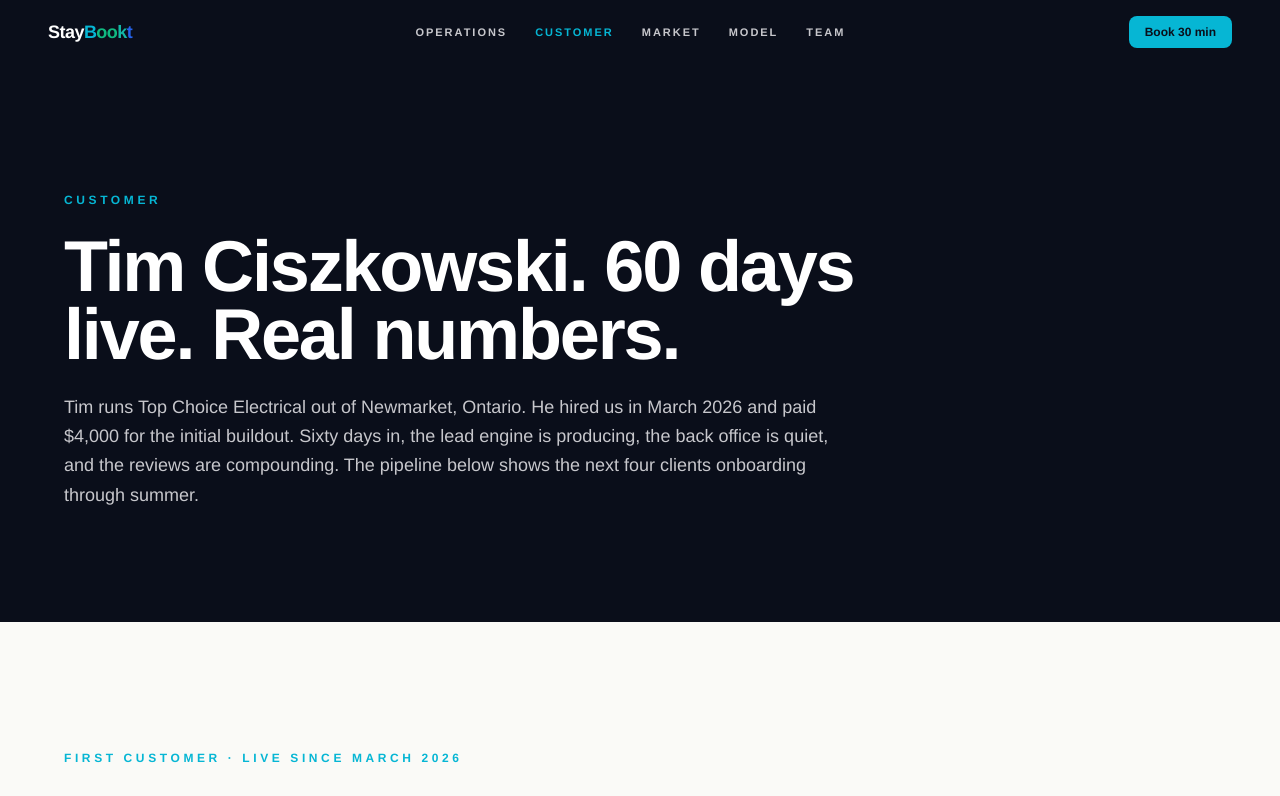
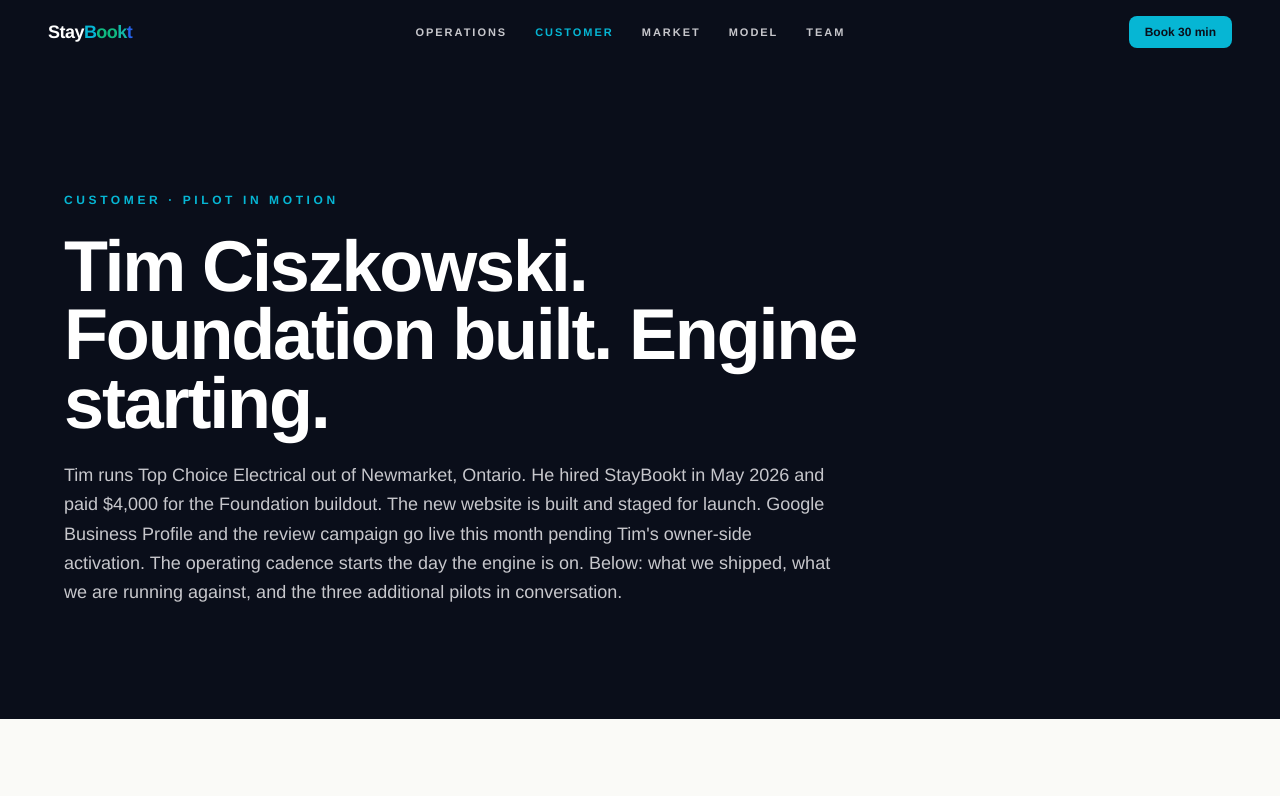
Before and after one commit to staybookt/staybookt-investor, a Next.js app: page /proof in a window 1280 px wide. Shown: the top 796 px of the page. Built offline with nearby package versions, Linux system fonts and the light colour scheme.

Commit message:
v11 /proof: header reframe to Pilot 1 in motion (engaged May 2026, foundation built, engine starting)

```diff
--- a/app/proof/page.tsx
+++ b/app/proof/page.tsx
@@ -12,9 +12,9 @@ export default function ProofPage() {
       <TopNav active="proof" />
       <div className="pt-20">
         <PageHeader
-          eyebrow="Customer"
-          title="Tim Ciszkowski. 60 days live. Real numbers."
-          sub="Tim runs Top Choice Electrical out of Newmarket, Ontario. He hired us in March 2026 and paid $4,000 for the initial buildout. Sixty days in, the lead engine is producing, the back office is quiet, and the reviews are compounding. The pipeline below shows the next four clients onboarding through summer."
+          eyebrow="Customer · Pilot in motion"
+          title="Tim Ciszkowski. Foundation built. Engine starting."
+          sub="Tim runs Top Choice Electrical out of Newmarket, Ontario. He hired StayBookt in May 2026 and paid $4,000 for the Foundation buildout. The new website is built and staged for launch. Google Business Profile and the review campaign go live this month pending Tim's owner-side activation. The operating cadence starts the day the engine is on. Below: what we shipped, what we are running against, and the three additional pilots in conversation."
         />
         <TimCase />
         <SideBySideTCE />
```
